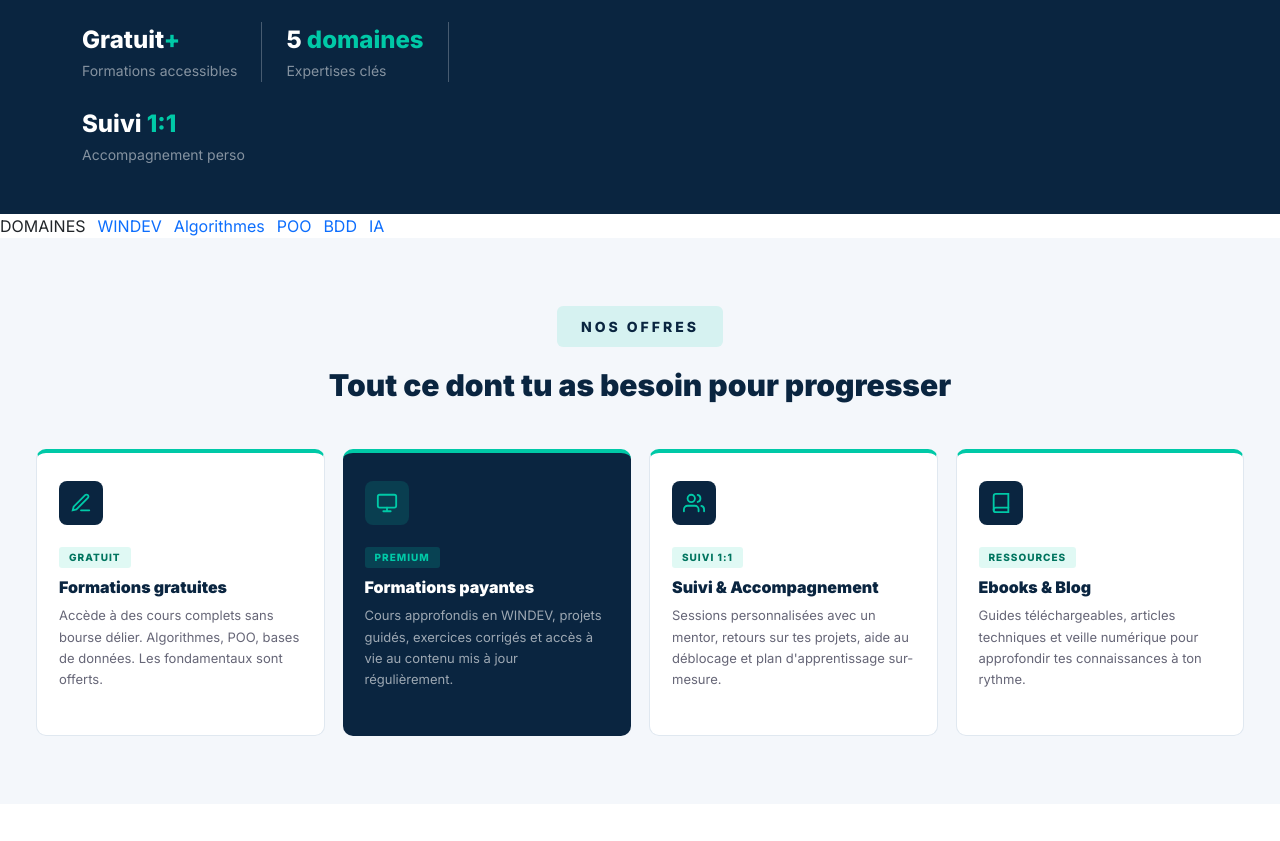
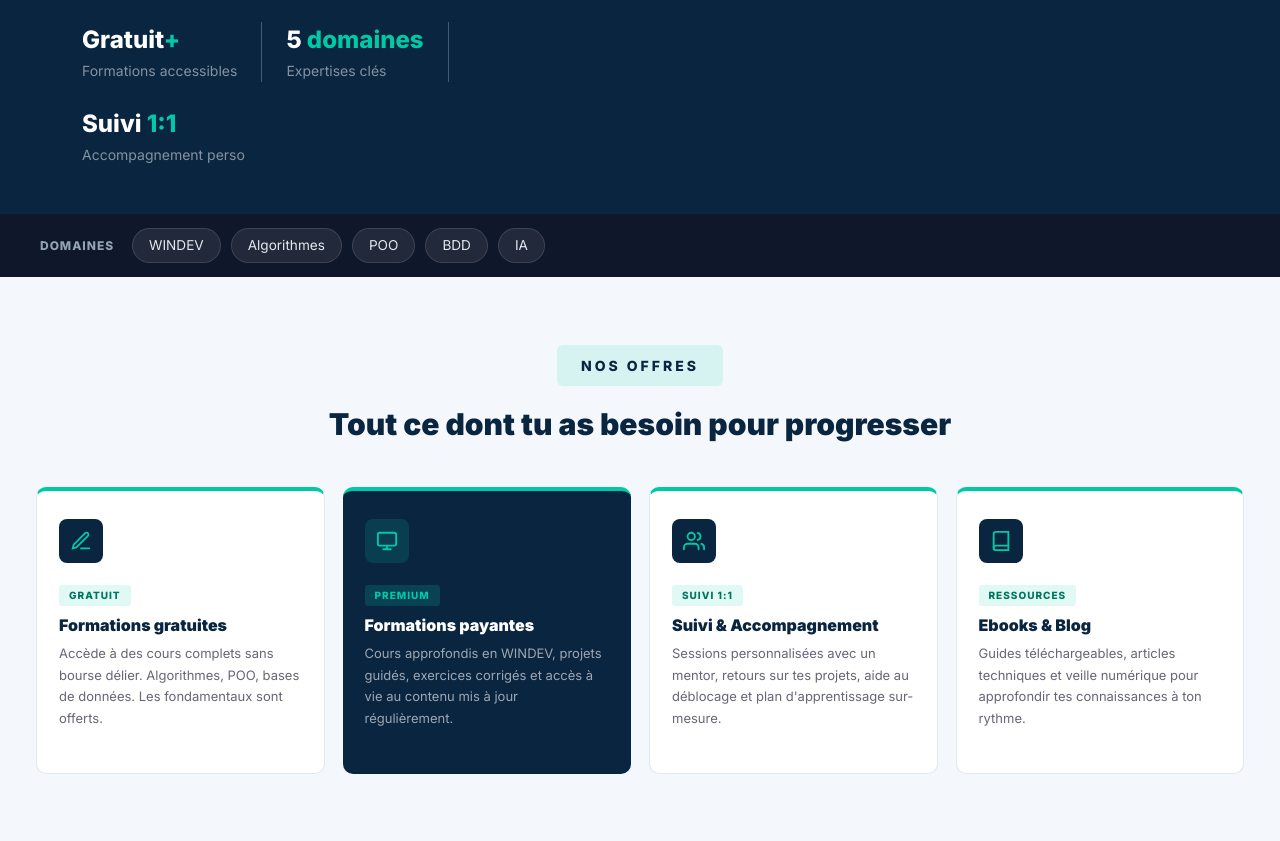
Before and after one commit to kym522/projet_cca, a Django app: page / in a window 1280 px wide. Shown: the part 561-1402 px from the top of the page. Run offline with Django 5.2, Linux system fonts and the light colour scheme.

Commit message:
Update home.html

```diff
--- a/pages/templates/pages/home.html
+++ b/pages/templates/pages/home.html
@@ -58,22 +58,50 @@
   .card-ia {
     grid-column: span 2;
   }
-  .domaines-bar__inner {
+  .domaines-bar {
+  background: #0f172a; /* ou la couleur de fond que tu utilises déjà */
+  padding: 14px 24px;
+}
+
+.domaines-bar__inner {
   display: flex;
   align-items: center;
-  justify-content: flex-start; /* au lieu de space-between ou space-around */
-  gap: 12px; /* espace simple entre chaque élément */
-  width: auto; /* ne prend pas toute la largeur */
+  justify-content: flex-start;
+  gap: 10px;
+  flex-wrap: wrap;
+  max-width: 1200px;
+  margin: 0 auto;
 }
 
 .domaines-bar__label {
-  flex: 0 0 auto; /* empêche l'étirement */
+  color: #94a3b8;
+  font-size: 0.75rem;
+  font-weight: 700;
+  letter-spacing: 0.08em;
+  margin-right: 8px;
+  flex: 0 0 auto;
 }
 
 .domaines-bar__badge {
-  flex: 0 0 auto; /* empêche l'étirement */
+  display: inline-block;
+  padding: 6px 16px;
+  border-radius: 999px; /* forme "pilule" */
+  background: rgba(255, 255, 255, 0.08);
+  color: #e2e8f0;
+  font-size: 0.85rem;
+  font-weight: 500;
+  text-decoration: none;
+  border: 1px solid rgba(255, 255, 255, 0.12);
+  transition: all 0.2s ease;
+  flex: 0 0 auto;
 }
 
+.domaines-bar__badge:hover {
+  background: rgba(59, 130, 246, 0.2); /* bleu au survol */
+  border-color: rgba(59, 130, 246, 0.4);
+  color: #fff;
+  transform: translateY(-1px);
+}
   /* =============================================
      CTA FINAL
   ============================================= */
```
